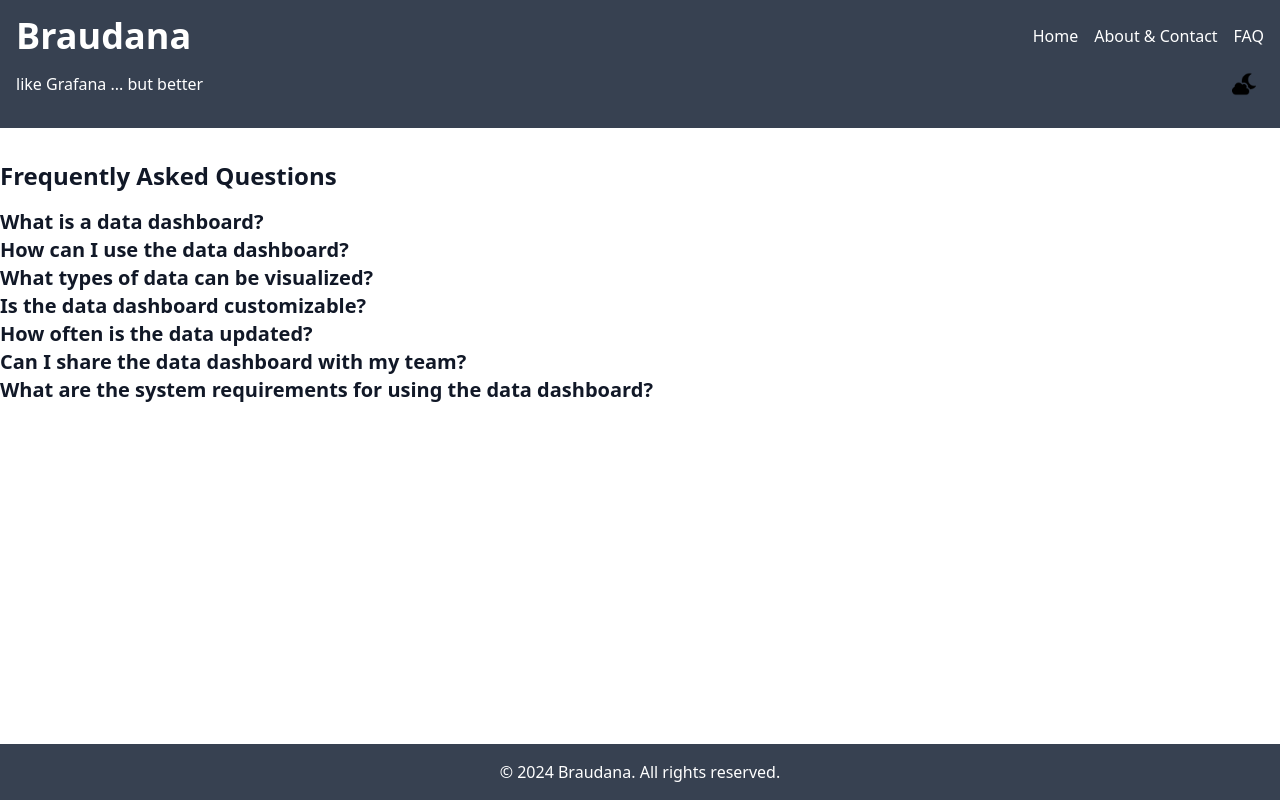
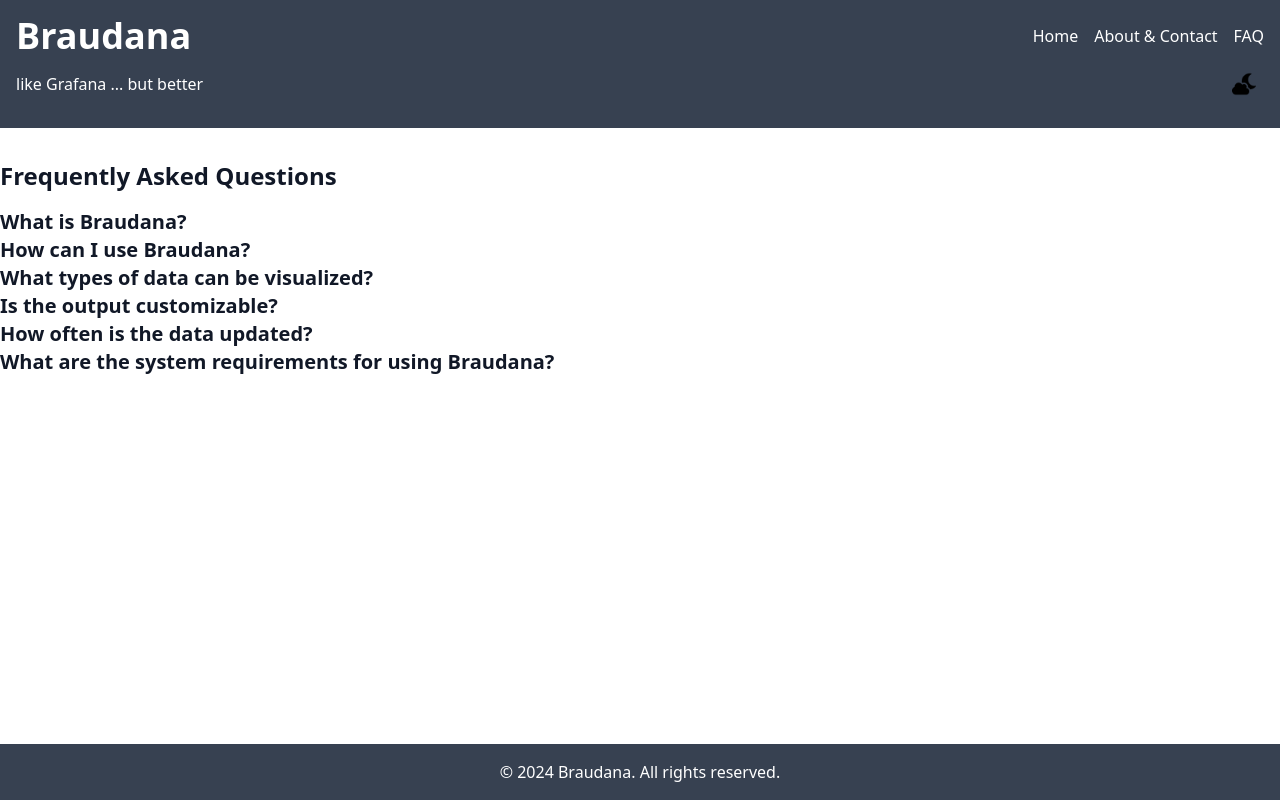
Before and after one commit to rainbow4prod/Course_61776_Group_31, a React (Create React App) app: page /braudana/faq in a window 1280 px wide. Built offline with nearby package versions, Linux system fonts and the light colour scheme.

Commit message:
Texts changes

```diff
--- a/public/index.html
+++ b/public/index.html
@@ -7,7 +7,7 @@
     <meta name="theme-color" content="#000000"/>
     <meta
             name="description"
-            content="Web site created using create-react-app"
+            content="like Grafana ... but better"
     />
     <link rel="apple-touch-icon" href="favicon.ico"/>
 
--- a/src/components/AboutAndContact.js
+++ b/src/components/AboutAndContact.js
@@ -8,7 +8,7 @@ const AboutAndContact = () => (
     <NavBar />
     <main className="flex-grow container mx-auto py-8">
       <h2 className="text-2xl font-bold mb-4">About Us</h2>
-      <p>Welcome to Braudana. It's like Grafana, but better. Our mission is to provide insightful data visualizations to help you make informed decisions.</p>
+      <p>Welcome to Braudana project. Our mission is to provide insightful data visualizations to help you make informed decisions.</p>
       <h3 className="text-xl font-bold mt-8 mb-2">Team Details</h3>
       <table className="min-w-full divide-y divide-gray-200 transparent-table">
         <thead className="dark-table-header">
@@ -30,8 +30,8 @@ const AboutAndContact = () => (
             <td className="px-6 py-4 whitespace-nowrap dark-table-cell">31</td>
           </tr>
           <tr>
-            <td className="px-6 py-4 whitespace-nowrap dark-table-cell">Nick Lerman</td>
-            <td className="px-6 py-4 whitespace-nowrap dark-table-cell">Nick.Lerman@e.braude.ac.il</td>
+            <td className="px-6 py-4 whitespace-nowrap dark-table-cell">Nik Lerman</td>
+            <td className="px-6 py-4 whitespace-nowrap dark-table-cell">Nik.Lerman@e.braude.ac.il</td>
             <td className="px-6 py-4 whitespace-nowrap dark-table-cell">31</td>
           </tr>
           <tr>
--- a/src/components/FAQ.js
+++ b/src/components/FAQ.js
@@ -15,32 +15,28 @@ const FAQ = () => {
 
   const faqItems = [
     {
-      question: "What is a data dashboard?",
-      answer: "A data dashboard is a tool that consolidates and visualizes key performance indicators, metrics, and data points to provide a comprehensive view of an organization’s performance."
+      question: "What is Braudana?",
+      answer: "Braudana is most successful competitor of visualization tools such as Grafana,Kibana,Ganglia,etc.It can consolidate and visualize metrics, and data points to provide a comprehensive view of date provided."
     },
     {
-      question: "How can I use the data dashboard?",
-      answer: "You can use the data dashboard to track and analyze key metrics, identify trends, and make data-driven decisions to improve performance."
+      question: "How can I use Braudana?",
+      answer: "You can use the data dashboard to analyze key metrics, identify trends, and make data-driven decisions to improve performance."
     },
     {
       question: "What types of data can be visualized?",
-      answer: "The data dashboard can visualize various types of data, including sales data, customer data, financial data, and more."
+      answer: "The tool can visualize various types of data, including sales data, customer data, financial data, and more."
     },
     {
-      question: "Is the data dashboard customizable?",
-      answer: "Yes, the data dashboard is customizable. You can adjust the charts, graphs, and other visualizations to fit your specific needs."
+      question: "Is the output customizable?",
+      answer: "Yes, you can adjust the charts, graphs, and other visualizations to fit your specific needs."
     },
     {
       question: "How often is the data updated?",
-      answer: "The frequency of data updates depends on your data sources. It can range from real-time updates to daily or weekly updates."
+      answer: "As often as you want. Just upload new file :)"
     },
     {
-      question: "Can I share the data dashboard with my team?",
-      answer: "Yes, you can share the data dashboard with your team. You can set up user access and permissions to control who can view and edit the dashboard."
-    },
-    {
-      question: "What are the system requirements for using the data dashboard?",
-      answer: "The data dashboard is web-based and can be accessed from any modern web browser. There are no specific system requirements."
+      question: "What are the system requirements for using Braudana?",
+      answer: "Braudana is web-based and can be accessed from any modern web browser. There are no specific system requirements."
     }
   ];
 
--- a/src/components/Home.js
+++ b/src/components/Home.js
@@ -17,11 +17,9 @@ const Home = () => {
   useEffect(() => {
     const updateTheme = () => {
       const newTheme = localStorage.getItem('theme') || 'light';
-      console.log(`Theme updated via custom event. New theme: ${newTheme}`);
       setTheme(newTheme);
     };
 
-    console.log(`Initial theme: ${theme}`);
 
     window.addEventListener('themechange', updateTheme);
 
@@ -36,7 +34,6 @@ const Home = () => {
       setData(jsonData);
       const keys = Object.keys(jsonData[0]);
       setFields({ xField: keys[0], yField: keys[1] });
-      console.log('File uploaded and parsed:', jsonData);
     };
     reader.readAsText(file);
   };
@@ -46,7 +43,6 @@ const Home = () => {
       ...prevFields,
       [axis]: value,
     }));
-    console.log(`Field selected. ${axis}: ${value}`);
   };
 
   const handleBack = () => {
@@ -55,7 +51,6 @@ const Home = () => {
     if (chartInstance.current) {
       chartInstance.current.destroy();
     }
-    console.log('Back button clicked. Chart type and fields reset.');
   };
 
   const getRandomColors = (count) => {
@@ -70,7 +65,6 @@ const Home = () => {
       }
 
       const colors = getRandomColors(data.length);
-      console.log(`Rendering chart with theme: ${theme}`);
 
       chartInstance.current = new Chart(chartCanvas, {
         type: chartType,
```
